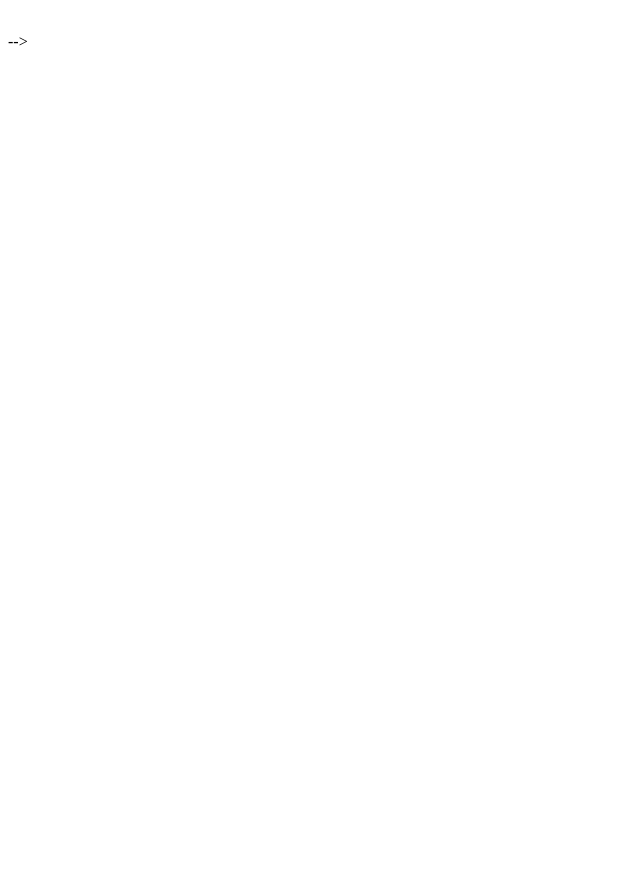
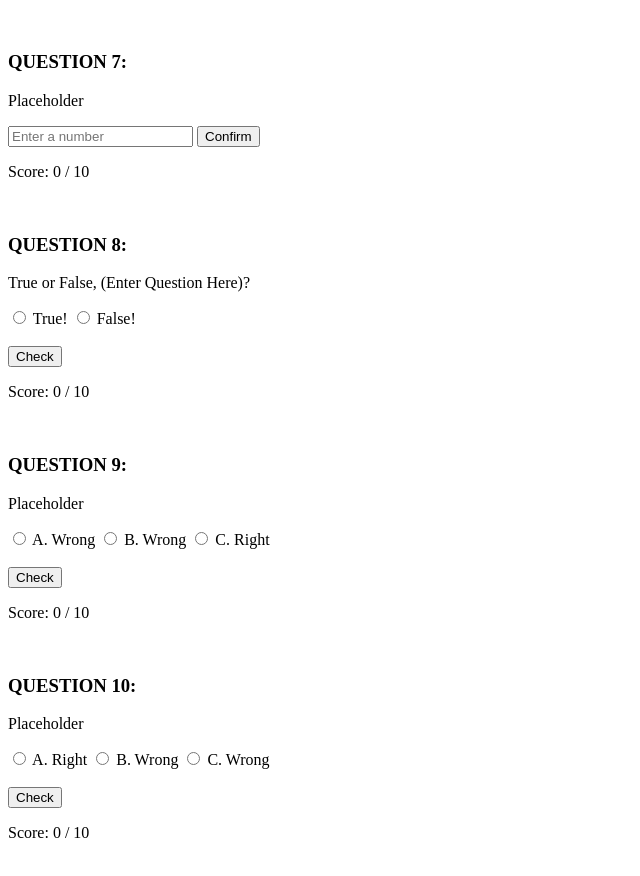
Before and after one commit to marinagreen/Exam-Quiz, a Svelte app: page / in a window 1280 px wide. Shown: the part 1340-2216 px from the top of the page, without its empty margins (0-640 px from the left). Before the commit the page ends 1399 px from the top, so only its background shows below. Built offline with nearby package versions, Linux system fonts and the light colour scheme.

Commit message:
tried to enter a while loop message depending on the score.

```diff
--- a/src/App.svelte
+++ b/src/App.svelte
@@ -3,12 +3,9 @@
 let score = 0;
 let result = ''
 
-let first = ''
-let second = ''
-let third = ''
-let forth = ''
-let fifth = ''
-let sixth = ''
+let first, second, third, forth, fifth,
+sixth, seventh, eighth, ninth, tenth = ''
+
 
 let result1 = ''
 let result2 = ''
@@ -16,10 +13,18 @@ let result3 = ''
 let result4 = ''
 let result5 = ''
 let result6 = ''
+let result7 = ''
+let result8 = ''
+let result9 = ''
+let result10 = ''
+
+
 
 let name = ''
+let name1 = ''
 let yes = ''
 let no = ''
+
 
 // CHECK BUTTON FUCTION (for multiple choice q's)
 function check(a){
@@ -43,9 +48,12 @@ if (a.includes('Q1')) {
       result5 = result
   } else if (a.includes('Q6')) {
       result6 = result
+  } else if (a.includes('Q8')) {
+      result8 = result
   }
 }
 
+// CHECK BUTTON FUNCTION (for text input q's)
 function confirm(b) {
   if (name === 'one','1'){
     result3 = 'Correct !!'
@@ -55,15 +63,33 @@ function confirm(b) {
   }
 }
 
-// CHECK BUTTON FUNCTION (for text input q's)
-// function btnConfirm1() {
-//  if (name === 'one')
-//  result = 'Correct!'
-//  score =+1
-// } else {
-//   result = 'Wrong."'
+function confirm1(c) {
+  if (name1 === 'one','1'){
+    result3 = 'Correct !!'
+    score += 1
+  } else {
+    result3 = 'Wrong.'
+  }
+}
+
+// while (score < 5) {
+//   message = "You did well! Thanks for playing"
+//   if  (score > 5)
+//   message = "Good try! Thanks for playing"
 // }
 
+// let message = ''
+// let message1 = 'You did well! Thanks for playing.'
+// let message2 = 'You got them all correct! Well done.'
+// let message3 = 'Have you answered all the questions? Feel free to try again!'
+
+// while (score === 0) {
+// 	  message = message3
+//  ( score < 10)
+//     message = message1
+//  (score === 10 )
+//     message = message2
+// }
 
 
 </script>
@@ -142,7 +168,6 @@ function confirm(b) {
 <h3>QUESTION 3:</h3>
 <p>Which number is "A-deen" in English?</p>
 
-<!-- <input id="question3" type="text"/> -->
 <input type='text' bind:value={name} placeholder ='Enter a number'>
 
 <button on:click={confirm(name)}>Confirm</button>
@@ -234,12 +259,88 @@ function confirm(b) {
 <br>
 
 
-<!-- <h3>QUESTION 7:</h3>
+<h3>QUESTION 7:</h3>
 <p>Placeholder</p>
 
-<!-- <input id="question3" type="text"/> -->
-<!-- <input type='text' bind:value={name} placeholder ='Enter a number'>
+<input type='text' bind:value={name1} placeholder ='Enter a number'>
 
-<button on:click={confirm1(name)}>Confirm</button>
+<button on:click={confirm1(name1)}>Confirm</button>
 {result7}
-<p> Score: {score} / 10</p> --> -->
+<p> Score: {score} / 10</p>
+
+<br>
+
+
+<h3>QUESTION 8:</h3>
+<p>True or False, (Enter Question Here)?</p>
+
+<label>
+	<input type='radio' bind:group={eighth} value='Q8two'>
+	True!
+</label>
+
+<label>
+	<input type='radio' bind:group={eighth} value='Q8one'>
+	False!
+</label>
+<br><br>
+<button on:click={check(eighth)}> Check </button>
+{result8}
+<p> Score: {score} / 10</p>
+
+<br>
+
+<h3>QUESTION 9:</h3>
+<p>Placeholder</p>
+
+
+<label>
+	<input type='radio' bind:group={ninth} value='Q9two'>
+	A. Wrong
+</label>
+
+<label>
+  <input type='radio' bind:group={ninth} value='Q9three'>
+	B. Wrong
+</label>
+
+<label>
+  <input type='radio' bind:group={ninth} value='Q9one'>
+  C. Right
+</label>
+
+<br><br>
+<button on:click={check(ninth)}> Check </button>
+{result9}
+<p> Score: {score} / 10 </p>
+
+<br>
+
+
+<h3>QUESTION 10:</h3>
+<p>Placeholder</p>
+
+
+<label>
+	<input type='radio' bind:group={tenth} value='Q10one'>
+	A. Right
+</label>
+
+<label>
+  <input type='radio' bind:group={ninth} value='Q10three'>
+	B. Wrong
+</label>
+
+<label>
+  <input type='radio' bind:group={ninth} value='Q10two'>
+  C. Wrong
+</label>
+
+<br><br>
+<button on:click={check(tenth)}> Check </button>
+{result10}
+<p> Score: {score} / 10 </p>
+
+<br>
+
+<!-- <h3>{message}</h3> -->
```
